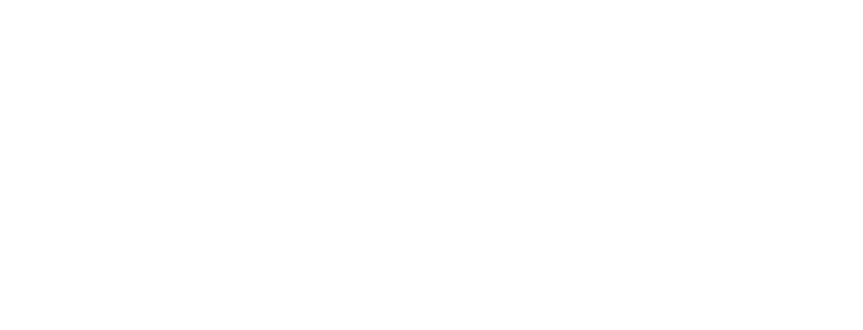
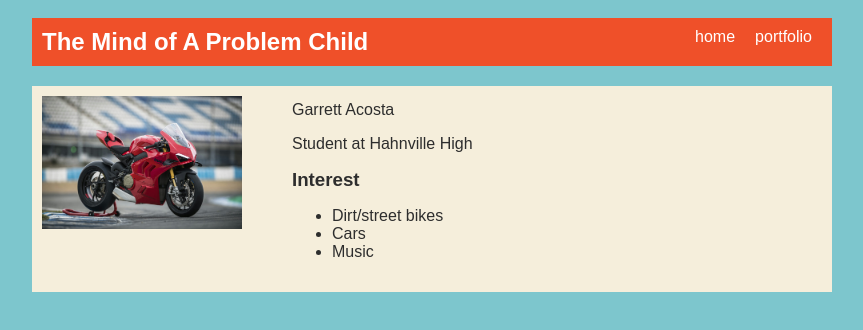
Before and after one commit to GarrettAcosta/GarrettAcosta.github.io, a plain HTML site: page index.html in a window 1280 px wide. Shown: the whole page, without its empty margins (208-1071 px from the left). Drawn offline with Linux system fonts and the light colour scheme.

Commit message:
commit 8/19

```diff
--- a/index.html
+++ b/index.html
@@ -1,13 +1,47 @@
 <!DOCTYPE html>
 <html>
   <head>
-    <title>CHANGE ME</title>
+    <title>The Problem Child</title>
+    <link rel="stylesheet" href="style.css" />
   </head>
 
   <body>
     <!-- All content goes here -->
     <div id="all-contents">
+      <nav>
+        <h1>The Mind of A Problem Child</h1>
+        <ul id="nav-ul">
+          <li class="nav-li">
+            <a href="index.html">home</a>
+          </li>
+          <li class="nav-li">
+            <a href="portfolio.html">portfolio</a>
+          </li>
+        </ul>
 
+      </nav>
+
+      <main>
+        <div class="sidebar">
+          <img class="sidebar-img" src="project-instructions/img/2022-Ducati-Panigale-V4-S-right-side.jpg">
+
+        </div>
+
+        <div class="content">
+          <h>Garrett Acosta</h>
+          <p>Student at Hahnville High</p>
+
+
+          <div id="Interest">
+            <h3>Interest</h3>
+            <ul>
+              <li>Dirt/street bikes</li>
+              <li>Cars</li>
+              <li>Music</li>
+            </ul>
+          </div>
+        </div>
+      </main>
     </div>
   </body>
 </html>
--- a/style.css
+++ b/style.css
@@ -0,0 +1,76 @@
+body {
+    background: rgb(125, 198, 205);
+    color: rgb(45, 45, 45);
+    padding: 10px;
+    font-family: Arial, sans-serif;
+}
+
+#all-contents {
+    max-width: 800px;
+    margin: auto;
+}
+
+/* navigation menu */
+nav {
+    background: rgb(239, 80, 41);
+    margin: 0 auto;
+    display: flex;
+    padding: 10px;
+}
+
+h1 {
+    display: flex;
+    align-items: center;
+    color: white;
+    flex: 1;
+    margin: 0;
+}
+
+#nav-ul {
+    list-style-type: none;
+    margin: 0;
+    padding: 0;
+    display: flex;
+}
+
+.nav-li {
+    display: inline-block;
+    padding: 0 10px;
+}
+
+a {
+    text-decoration: none;
+    color: #fff;
+}
+
+/* main container area beneath menu */
+main {
+    background: rgb(245, 238, 219);
+    display: flex;
+    margin-top: 20px;
+}
+
+.sidebar {
+    margin-right: 25px;
+    padding: 10px;
+}
+
+.sidebar-img {
+    width: 200px;
+}
+
+.content {
+    flex: 1;
+    padding: 15px;
+}
+
+/* interests section styles */
+#interests {
+    border: 4px silver ridge;
+    padding: 8px;
+    margin-top: 20px;
+}
+
+h2, h3 {
+    margin: 0px;
+}
```
Also changed, not shown: project-instructions/img/2022-Ducati-Panigale-V4-S-right-side.jpg (added).
